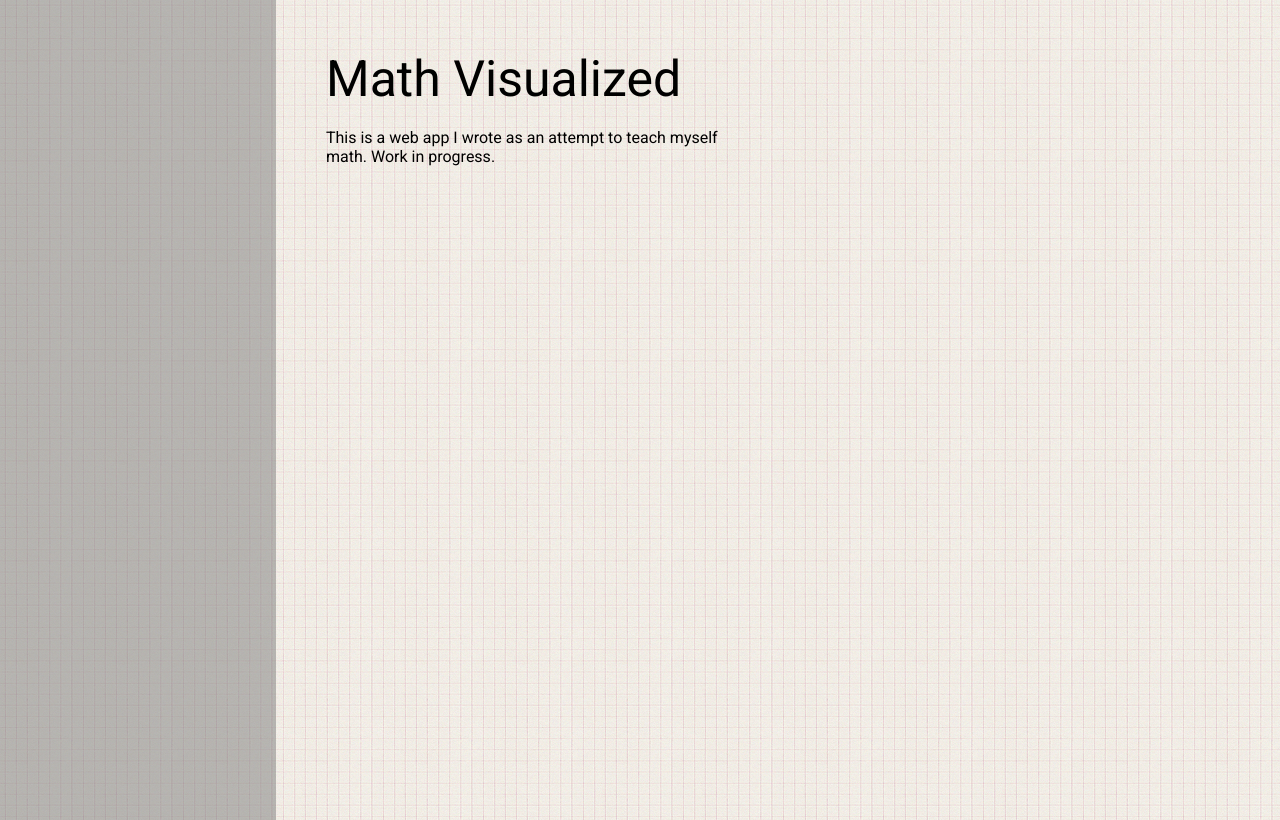
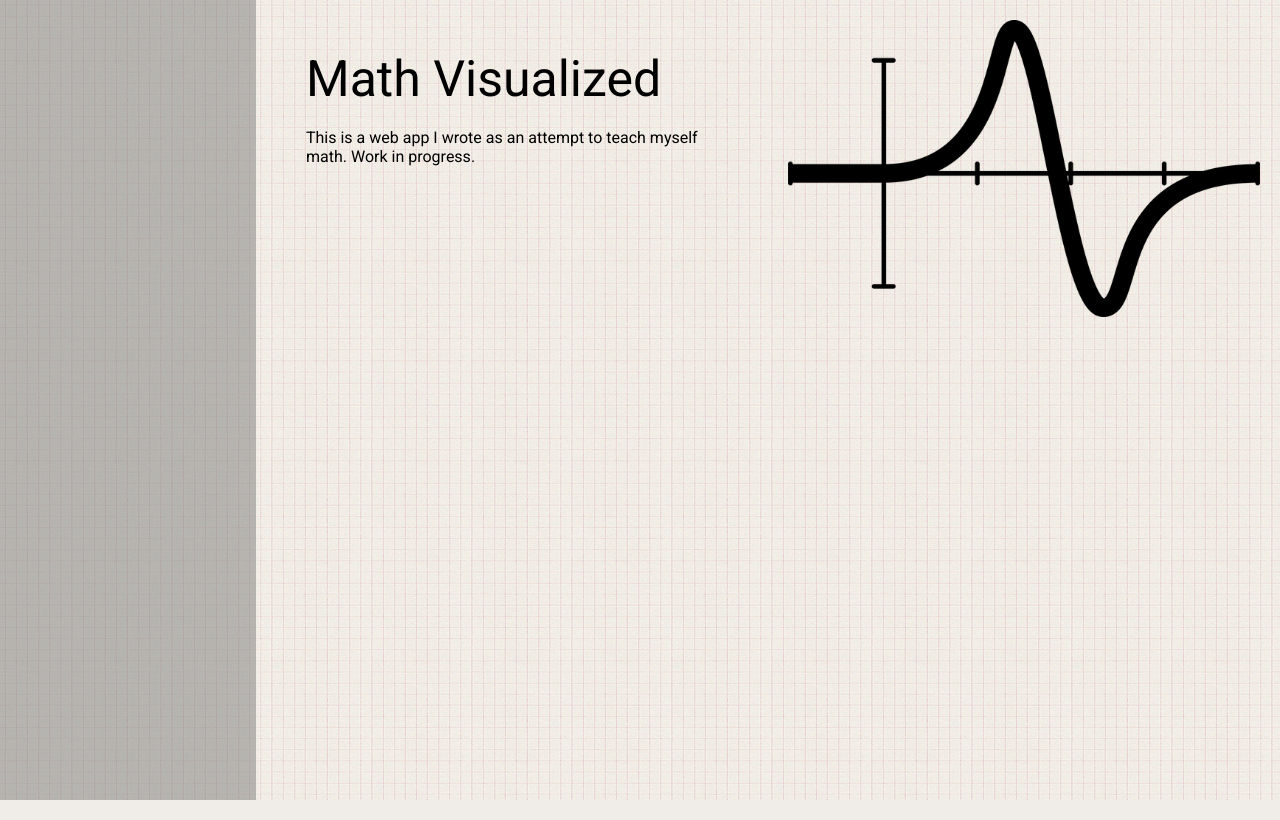
Before and after one commit to mkkekkonen/MathVisualized, a Django app: template templates/index.html in a window 1280 px wide. Run offline with Django 3.2, Linux system fonts and the light colour scheme; the template is opened without the code that fills it, so the values that code supplies are empty; style sheets or scripts are compiled from the project's sources.

Commit message:
Modifications to home view and sidebar

```diff
--- a/static/css/mathvisualized.css
+++ /dev/null
@@ -1,48 +0,0 @@
-* {
-  margin: 0;
-  padding: 0;
-}
-
-body {
-  background-image: url("../img/hip-square.png");
-  font-family: "Roboto", Arial, sans-serif;
-}
-
-.sidebar {
-  background-color: rgba(125, 125, 125, 0.5);
-  float: left;
-  height: 100vh;
-  padding: 10px;
-  width: 20vw;
-}
-.sidebar h3 {
-  font-size: 25px;
-  font-weight: 100;
-  padding: 5px;
-}
-.sidebar h5 {
-  font-size: 20px;
-  font-weight: 100;
-  margin-left: 10px;
-  padding: 5px;
-}
-.sidebar .sidebar-list-item {
-  margin-left: 30px;
-}
-
-.content {
-  box-sizing: border-box;
-  float: left;
-  padding: 50px;
-  width: 40vw;
-}
-.content h1 {
-  font-size: 50px;
-  font-weight: 100;
-  margin-bottom: 20px;
-}
-
-.canvas-container {
-  float: left;
-  width: 40vw;
-}
--- a/static/sass/mathvisualized.scss
+++ b/static/sass/mathvisualized.scss
@@ -51,3 +51,9 @@ body {
     float: left;
     width: 40vw;
 }
+
+.index-image {
+    box-sizing: border-box;
+    padding: 20px;
+    width: 100%;
+}
--- a/templates/components/sidebar.html
+++ b/templates/components/sidebar.html
@@ -1,9 +1,9 @@
 <div class="sidebar">
-    {% for category in category_list %}
+    {% for category in lists.category_list %}
         <h3>{{ category.name }}</h3>
-        {% for subcategory in subcategory_list %}
+        {% for subcategory in lists.subcategory_list %}
             <h5>{{ subcategory.name }}</h5>
-            {% for page in page_list %}
+            {% for page in lists.page_list %}
                 <div class="sidebar-list-item">- {{ page.title }}</div>
             {% endfor %}
         {% endfor %}
--- a/templates/index.html
+++ b/templates/index.html
@@ -2,10 +2,14 @@
 <link rel="stylesheet" type="text/css" href="{% static 'css/mathvisualized.css' %}" />
 <link rel="stylesheet" type="text/css" href="https://fonts.googleapis.com/css?family=Roboto">
 
-{% include "components/sidebar.html" with category_list=category_list subcategory_list=subcategory_list page_list=page_list %}
+{% include "components/sidebar.html" with lists=sidebar_lists %}
 
 <div class="content">
     <h1>Math Visualized</h1>
     <p>This is a web app I wrote as an attempt to teach myself math.
         Work in progress.</p>
 </div>
+
+<div class="canvas-container">
+    <img class="index-image" src="{% static 'img/graph.png' %}" />
+</div>
```
Also changed, not shown: views.py (+9 -6 lines), static/img/graph.png (added), 2 other files.
